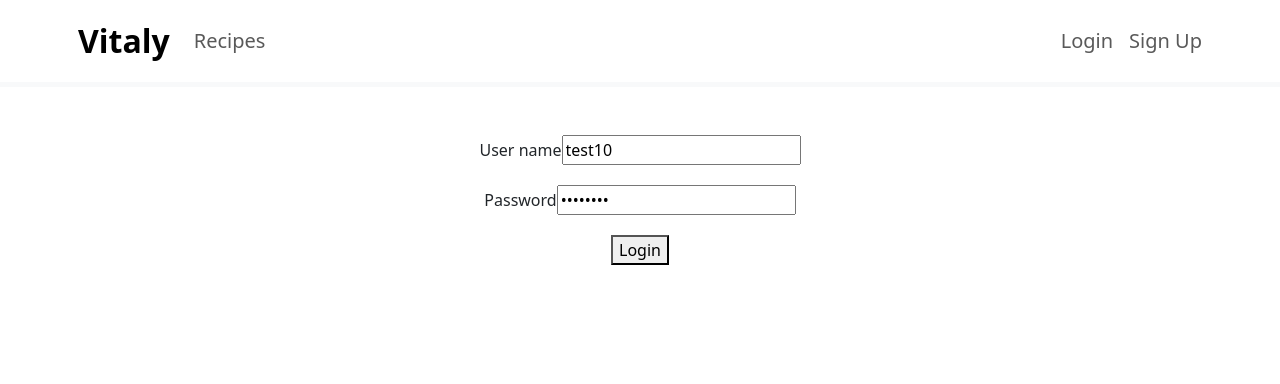
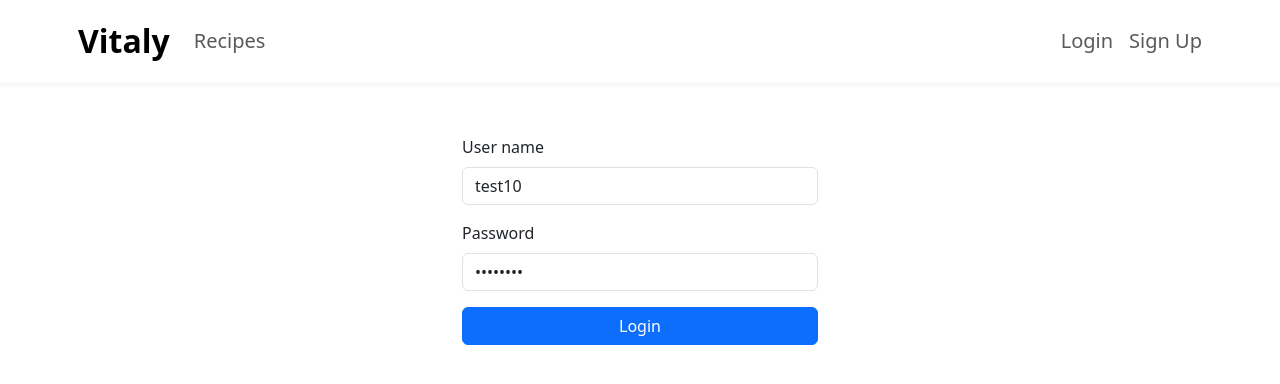
Before and after one commit to kryptt0n/HomeRecipesFrontEnd, a React (Create React App) app: page /login in a window 1280 px wide. Shown: the top 384 px of the page. Built offline with nearby package versions, Linux system fonts and the light colour scheme.

Commit message:
added responsoveness to sign up, login and user dishes list

```diff
--- a/src/components/ListUserDishes.jsx
+++ b/src/components/ListUserDishes.jsx
@@ -58,14 +58,15 @@ export default function ListUserDishes() {
 
     return (
         <div>
-            <div>
-                <table className="table">
+            <div className="table-responsive">
+                <table className="table table-striped">
                     <thead>
                         <tr>
                             <th>Name</th>
                             <th>Cooking time</th>
                             <th>Servings</th>
                             <th>Rating</th>
+                            <th>Actions</th>
                         </tr>
                     </thead>
                     <tbody>
@@ -77,19 +78,31 @@ export default function ListUserDishes() {
                                         <td>{dish.cookingTime} min</td>
                                         <td>{dish.servings}</td>
                                         <td>{dish.rating}</td>
-                                    <td> <button className="btn btn-warning"
-                                                    onClick={() => deleteDish(dish.id)}>Delete</button> </td>
-                                    <td> <button className="btn btn-success"
-                                                    onClick={() => updateDish(dish.id)}>Update</button> </td>
+                                        <td>
+                                            <div className="d-flex flex-column flex-md-row">
+                                                <button
+                                                    className="btn btn-warning mb-2 mb-md-0 me-md-2"
+                                                    onClick={() => deleteDish(dish.id)}
+                                                >
+                                                    Delete
+                                                </button>
+                                                <button
+                                                    className="btn btn-success"
+                                                    onClick={() => updateDish(dish.id)}
+                                                >
+                                                    Update
+                                                </button>
+                                            </div>
+                                        </td>
                                     </tr>
                                 )
                             )
                         }
                     </tbody>
-
                 </table>
             </div>
-            <div className="btn btn-success m-5" onClick={addDish}>New Dish</div>
+            <div className="btn btn-success" onClick={addDish}>New Dish</div>
         </div>
-    )
+    );
+
 }
--- a/src/components/Login.jsx
+++ b/src/components/Login.jsx
@@ -36,22 +36,43 @@ export default function Login() {
     }
 
     return (
-        <div className="Login">
-        {showSuccessMesage && <div className='successMessage'>Login successful!</div>}
-        {showErrorMesage && <div className='errorMessage'>Login failed. Check credentials</div>}
-        <div className="LoginForm">
-            <div>
-                <label>User name</label>
-                <input type="text" name="username" value={username} onChange={onUsernameChange}></input>
-            </div>
-            <div>
-                <label>Password</label>
-                <input type="password" name="password" value={password} onChange={onPasswordChange}></input>
-            </div>
-            <div>
-                <button type="button" name="login" onClick={handleSubmit}>Login</button>
+        <div className="container">
+            {showSuccessMesage && <div className="alert alert-success">Login successful!</div>}
+            {showErrorMesage && <div className="alert alert-danger">Login failed. Check credentials</div>}
+            <div className="row justify-content-center">
+                <div className="col-12 col-md-6 col-lg-4">
+                    <div className="mb-3">
+                        <label className="form-label">User name</label>
+                        <input
+                            type="text"
+                            className="form-control"
+                            name="username"
+                            value={username}
+                            onChange={onUsernameChange}
+                        />
+                    </div>
+                    <div className="mb-3">
+                        <label className="form-label">Password</label>
+                        <input
+                            type="password"
+                            className="form-control"
+                            name="password"
+                            value={password}
+                            onChange={onPasswordChange}
+                        />
+                    </div>
+                    <div className="d-grid">
+                        <button
+                            type="button"
+                            className="btn btn-primary"
+                            name="login"
+                            onClick={handleSubmit}
+                        >
+                            Login
+                        </button>
+                    </div>
+                </div>
             </div>
         </div>
-    </div>
-    )
+    );
 }
--- a/src/components/SignUp.jsx
+++ b/src/components/SignUp.jsx
@@ -55,7 +55,8 @@ export default function SignUp() {
 
 
     return (
-        <Formik initialValues={{
+        <Formik
+            initialValues={{
                 username: "",
                 password: "",
                 email: ""
@@ -65,30 +66,35 @@ export default function SignUp() {
             onSubmit={(credentials) => signUpUser(credentials)}
         >
             <Form>
-                <div className="d-flex flex-sm-column justify-content-center align-items-center gap-2">
-                    <fieldset>
-                        <label htmlFor="username">Username</label>
-                        <Field name="username" type="text" />
-                        <ErrorMessage name="username" render={msg => <div className="text-danger">{msg}</div>}/>
+                <div className="container">
+                    <div className="row justify-content-center">
+                        <div className="col-12 col-md-6 col-lg-4">
+                            <fieldset className="mb-3">
+                                <label htmlFor="username" className="form-label">Username</label>
+                                <Field name="username" type="text" className="form-control" />
+                                <ErrorMessage name="username" render={msg => <div className="text-danger">{msg}</div>} />
                             </fieldset>
 
-                    <fieldset>
-                        <label htmlFor="password">Password</label>
-                        <Field name="password" type="text" />
-                        <ErrorMessage name="password" render={msg => <div className="text-danger">{msg}</div>}/>
+                            <fieldset className="mb-3">
+                                <label htmlFor="password" className="form-label">Password</label>
+                                <Field name="password" type="password" className="form-control" />
+                                <ErrorMessage name="password" render={msg => <div className="text-danger">{msg}</div>} />
                             </fieldset>
 
-                    <fieldset>
-                        <label htmlFor="email">Email</label>
-                        <Field name="email" type="email" />
-                        <ErrorMessage name="email" render={msg => <div className="text-danger">{msg}</div>}/>
+                            <fieldset className="mb-3">
+                                <label htmlFor="email" className="form-label">Email</label>
+                                <Field name="email" type="email" className="form-control" />
+                                <ErrorMessage name="email" render={msg => <div className="text-danger">{msg}</div>} />
                             </fieldset>
 
-                    <button type="submit">Save</button>
+                            <div className="d-grid">
+                                <button type="submit" className="btn btn-primary">Sign up</button>
+                            </div>
+                        </div>
+                    </div>
                 </div>
             </Form>
+        </Formik>
+    );
 
-
-        </Formik>
-    )
 }
--- a/src/components/api/ApiClient.js
+++ b/src/components/api/ApiClient.js
@@ -2,6 +2,6 @@ import axios from 'axios'
 
 export const apiClient = axios.create(
     {
-        baseURL: 'http://localhost:8080/api'
+        baseURL: 'http://107.20.240.135:8080/api'
     }
 );
```
Lines whose indentation alone changed are shown as unchanged.
